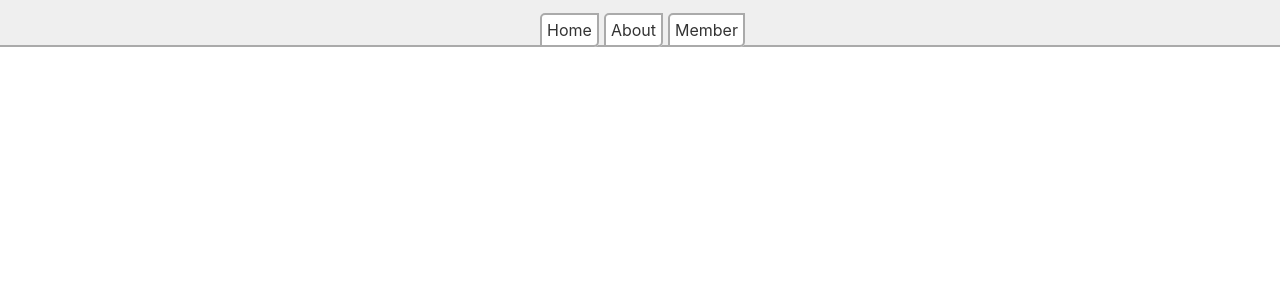
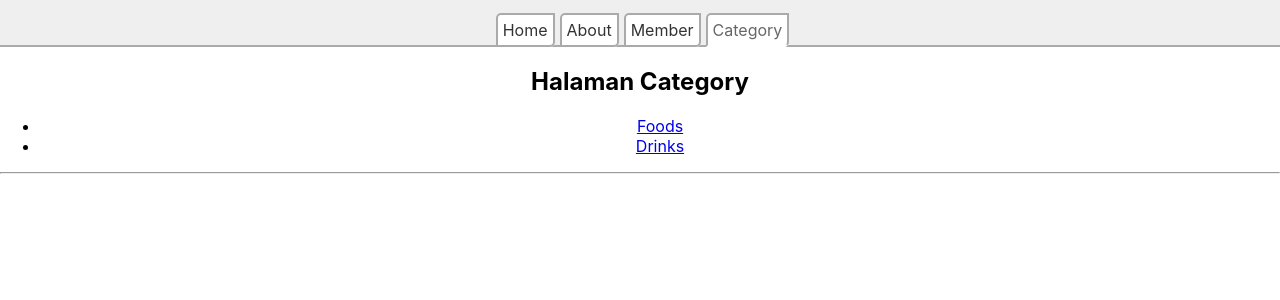
Before and after one commit to hid0/mastering_reactjs, a React (Create React App) app: page /category in a window 1280 px wide. Before the commit this address had no page. Shown: the top 300 px of the page. Built offline with nearby package versions, Linux system fonts and the light colour scheme.

Commit message:
nested routing, but in theory use v5. then in my project use v6

```diff
--- a/src/App.js
+++ b/src/App.js
@@ -3,6 +3,7 @@ import React from "react";
 import { Navigate, NavLink, Route, Routes } from "react-router-dom";
 import Home from "./pages/Home";
 import About from "./pages/About";
+import Category from "./pages/Category";
 
 function App() {
   return (
@@ -24,11 +25,17 @@ function App() {
             Member
           </NavLink>
         </li>
+        <li>
+          <NavLink to="/category" activeClassName="active">
+            Category
+          </NavLink>
+        </li>
       </ul>
       <Routes>
         <Route exact path="/" element={<Home />} />
         <Route path="/about" element={<About />} />
         <Route path="/member" element={<Navigate to="/" replace />} />
+        <Route path="/category" element={<Category />} />
       </Routes>
     </div>
   );
--- /dev/null
+++ b/src/pages/Category.js
@@ -0,0 +1,25 @@
+import React from "react";
+import { Route, Routes, Link } from "react-router-dom";
+
+export default () => (
+  <div>
+    <h2>Halaman Category</h2>
+    <ul>
+      <li>
+        <Link to="foods">Foods</Link>
+      </li>
+      <li>
+        <Link to="drinks">Drinks</Link>
+      </li>
+    </ul>
+    <hr />
+    <Routes>
+      <Route path="category/foods">
+        List of foods : bakso, sate, soto, dll
+      </Route>
+      <Route path="category/drinks">
+        List of drinks : air mineral, kopi, esteh, es susu, dll
+      </Route>
+    </Routes>
+  </div>
+);
```
